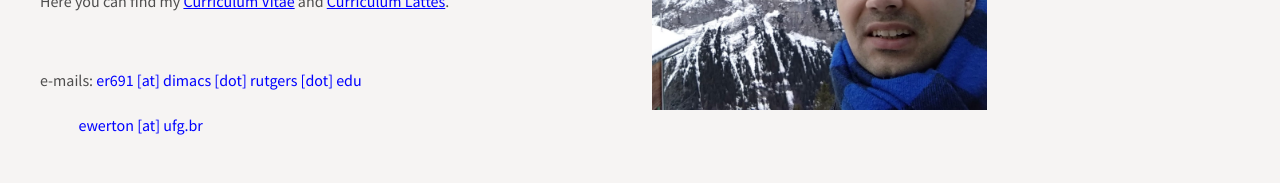
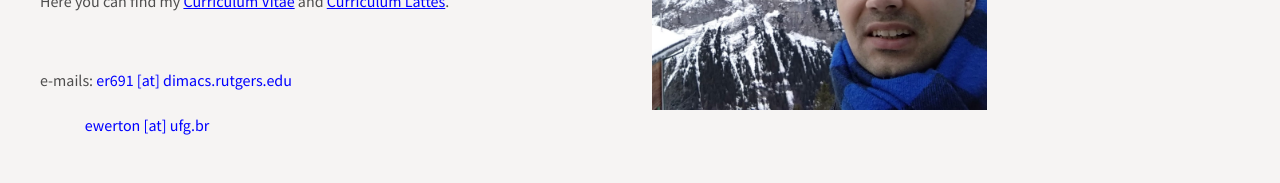
Before and after one commit to Ewerton-Vieira/ewerton-vieira.github.io, a plain HTML site: page index.html in a window 1280 px wide. Shown: the part 617-800 px from the top of the page. Drawn offline with Linux system fonts and the light colour scheme.

Commit message:
Add files via upload

```diff
--- a/index.html
+++ b/index.html
@@ -57,8 +57,8 @@ Released   : 20130811
 
 		<pre> </pre>
 
-		<p> e-mails: <span style="color: #0000ff">er691 [at] dimacs [dot] rutgers [dot] edu </span></p>
-		<p> &nbsp &nbsp &nbsp &nbsp &nbsp &nbsp <span style="color: #0000ff">ewerton [at] ufg.br </span></p>
+		<p> e-mails: <span style="color: #0000ff">er691 [at] dimacs.rutgers.edu </span></p>
+		<p> &nbsp &nbsp &nbsp &nbsp &nbsp &nbsp &nbsp <span style="color: #0000ff">ewerton [at] ufg.br </span></p>
 	</div>
 	<div id="sidebar"><a href="#" class="image image-full"><img style="width: 335px; height: 360px;" src="images/2.jpg" alt="" /></a></div>
 </div>
```
